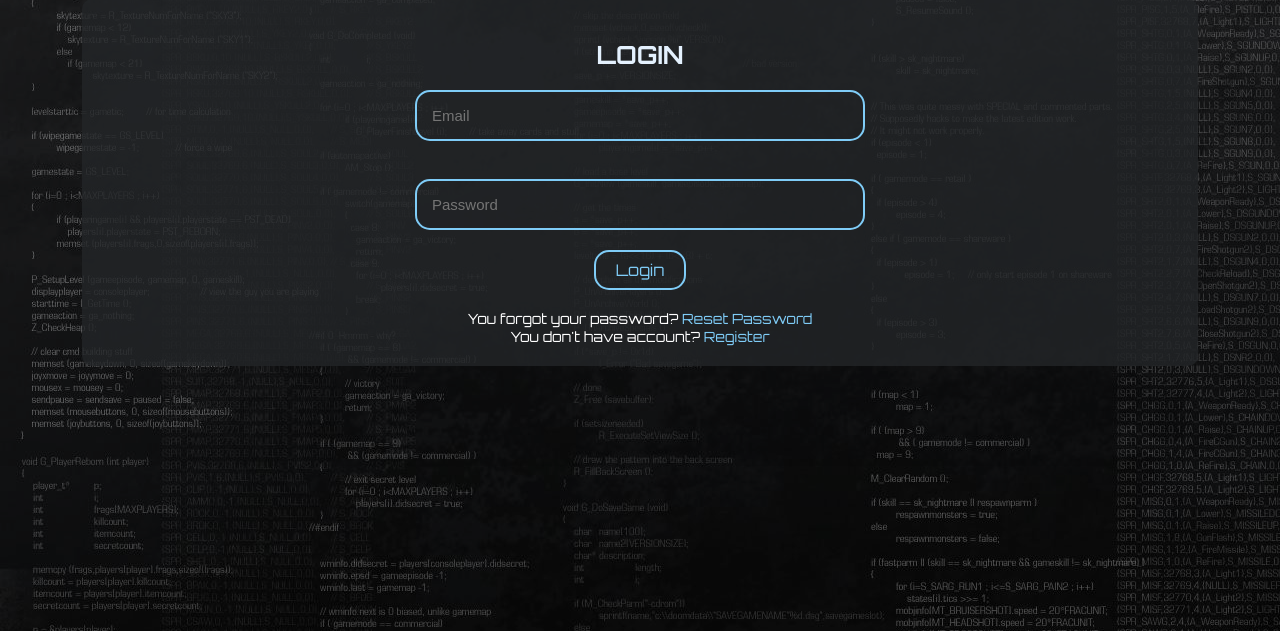
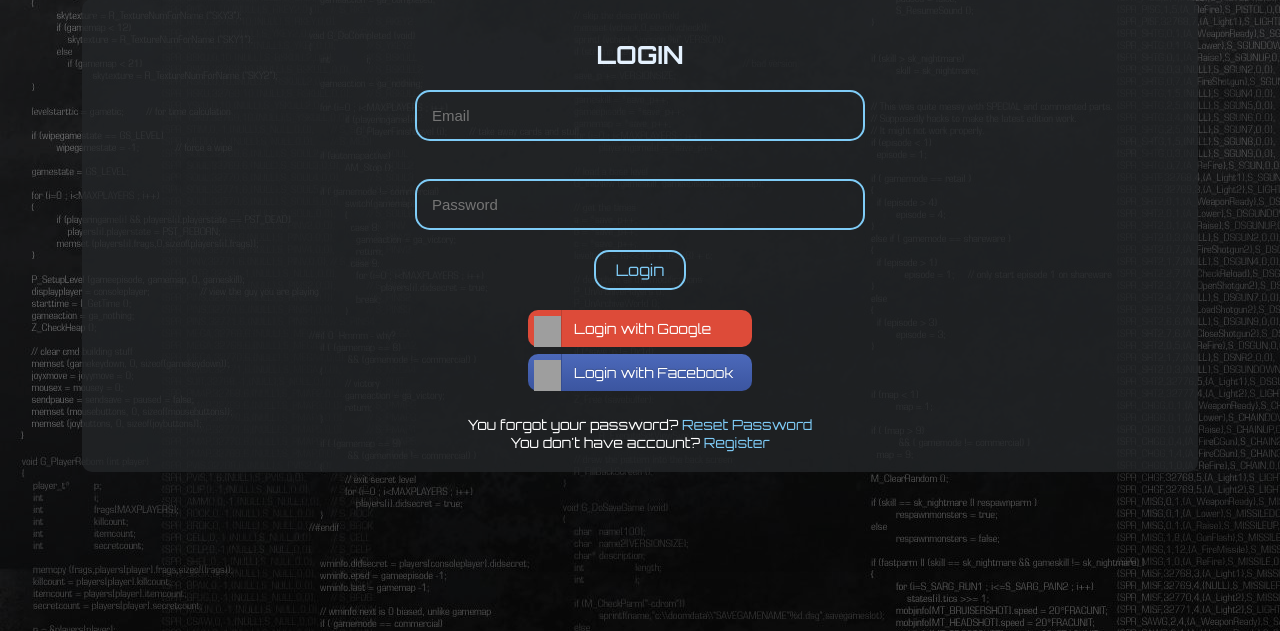
Before and after one commit to ikojic000/SoftyTechCMS, a Flask app: page /login in a window 1280 px wide. Shown: the part 101-732 px from the top of the page. Run offline with Flask 2, Linux system fonts and the light colour scheme; parts of the project's set-up code (start-up, migrations or seed data) failed here and were passed over; some libraries are stand-ins or nearby versions; grey boxes are pictures that could not be loaded.

Commit message:
OAuth2 - login with google / facebook

```diff
--- a/SoftyTechCMS/__init__.py
+++ b/SoftyTechCMS/__init__.py
@@ -6,6 +6,7 @@ from flask_sqlalchemy import SQLAlchemy
 from flask_login import LoginManager
 from flask_mail import Mail
 import flaskfilemanager
+from flask_oauthlib.client import OAuth
 
 
 # App Configuration
@@ -13,6 +14,7 @@ app = Flask(__name__)  # Create a Flask application instance
 db = SQLAlchemy(app)  # Initialize a SQLAlchemy database instance
 mail = Mail()  # Create a Mail instance for sending emails
 mail.init_app(app)  # Initialize the Mail instance with the Flask app
+oauth = OAuth(app)  # Initialize the OAuth instance with the Flask app
 
 
 # Import configuration settings from Config class
--- a/SoftyTechCMS/auth/routes.py
+++ b/SoftyTechCMS/auth/routes.py
@@ -1,12 +1,15 @@
-from flask import Blueprint, redirect, url_for, flash, render_template, request
+from flask import Blueprint, redirect, url_for, flash, render_template, request, session
 from flask_login import current_user, login_user, logout_user
 from passlib.hash import bcrypt
+from SoftyTechCMS.auth.oauth_utils import facebook, google
 from SoftyTechCMS.auth.forms import LoginForm, RegisterForm
 from SoftyTechCMS.logs.request_logging import after_request, before_request
 from SoftyTechCMS.users.database_manager import (
+    create_or_get_user,
     get_user_by_username_email,
     register_user,
 )
+
 
 # Create a Blueprint for authentication
 auth = Blueprint("auth", __name__)
@@ -80,6 +83,118 @@ def login():
     return render_template("/form-templates/login.html", title="Login", form=form)
 
 
+@auth.route("/login/google")
+def google_login():
+    """
+    Initiate the Google OAuth2 login process.
+
+    Returns:
+        redirect: Redirects to the Google OAuth2 authorization page.
+    """
+    return google.authorize(callback=url_for("auth.google_authorized", _external=True))
+
+
+@auth.route("/login/google/authorized")
+def google_authorized():
+    """
+    Handle the Google OAuth2 authorization callback.
+
+    Returns:
+        redirect: Redirects the user to the home page after successful login.
+    """
+    # Retrieve the response from the Google OAuth2 authorization request
+    response = google.authorized_response()
+    if response is None or response.get("access_token") is None:
+        # If the response is missing or does not contain an access token, show an error message
+        flash(
+            "Access denied: reason={} error={}".format(
+                request.args["error_reason"], request.args["error_description"]
+            ),
+            "danger",
+        )
+        return redirect(url_for("main.home"))
+
+    # Add the access token to the session
+    session["google_token"] = (response["access_token"], "")
+
+    # Fetch user information from Google using the access token
+    user_info = google.get("userinfo")
+    if "email" in user_info.data:
+        email = user_info.data["email"]
+        username = user_info.data["email"].split("@")[
+            0
+        ]  # Extract the username from the email
+        name = user_info.data.get("name")  # Get the user's name if available, or None
+
+        # Create or retrieve the user from database
+        user = create_or_get_user(email, username, name)  # Pass the user data
+        login_user(user)  # Log in the user
+        flash("Logged in via Google!", "success")
+        return redirect(url_for("main.home"))
+    else:
+        flash(
+            "Unable to retrieve user data from Google.", "danger"
+        )  # Show an error message
+        return redirect(url_for("main.home"))
+
+
+@auth.route("/login/facebook")
+def facebook_login():
+    """
+    Initiate the Facebook OAuth2 login process.
+
+    Returns:
+        redirect: Redirects to the Facebook OAuth2 authorization page.
+    """
+    return facebook.authorize(
+        callback=url_for("auth.facebook_authorized", _external=True)
+    )
+
+
+@auth.route("/login/facebook/authorized")
+def facebook_authorized():
+    """
+    Handle the Facebook OAuth2 authorization callback.
+
+    Returns:
+        redirect: Redirects the user to the home page after successful login.
+    """
+    # Retrieve the response from the Facebook OAuth2 authorization request
+    response = facebook.authorized_response()
+    if response is None or response.get("access_token") is None:
+        # If the response is missing or does not contain an access token, show an error message
+        flash(
+            "Access denied: reason={} error={}".format(
+                request.args["error_reason"], request.args["error_description"]
+            ),
+            "danger",
+        )
+        return redirect(url_for("main.home"))
+
+    # Add the access token to the session
+    session["facebook_token"] = (response["access_token"], "")
+
+    # Fetch user information from Facebook using the access token
+    user_info = facebook.get("/me?fields=id,email,name")
+    if "email" in user_info.data:
+        email = user_info.data["email"]
+        username = user_info.data["email"].split("@")[
+            0
+        ]  # Extract the username from the email
+        name = user_info.data.get("name")  # Get the user's name
+
+        # Create or retrieve the user from database
+        user = create_or_get_user(email, username, name)  # Pass the user data
+        login_user(user)  # Log in the user
+        flash("Logged in via Facebook!", "success")
+        return redirect(url_for("main.home"))
+    else:
+        flash(
+            "Unable to retrieve user data from Facebook.", "danger"
+        )  # Show an error message
+        return redirect(url_for("main.home"))
+
+
 # Logging out User - Admin and User side Route
 @auth.route("/logout")
 def logout():
--- a/SoftyTechCMS/static/css/form.css
+++ b/SoftyTechCMS/static/css/form.css
@@ -119,6 +119,69 @@
 
 textarea.form-control {
   height: auto;
+}
+
+/* Social Login Buttons */
+.socialLoginBtn {
+  box-sizing: border-box;
+  position: relative;
+  display: block;
+  max-width: 16em;
+  margin: 0.5em auto;
+  padding: 10px 15px 10px 46px;
+  border: none;
+  text-align: left;
+  border-radius: 10px;
+  font-size: 14px;
+  color: #fff;
+  text-decoration: none;
+  font-family: "Orbitron", sans-serif;
+}
+.socialLoginBtn:before {
+  content: "";
+  box-sizing: border-box;
+  position: absolute;
+  top: 0;
+  left: 0;
+  width: 34px;
+  height: 100%;
+}
+.socialLoginBtn:focus {
+  outline: none;
+}
+.socialLoginBtn:active {
+  box-shadow: inset 0 0 0 32px rgba(0, 0, 0, 0.1);
+}
+
+/* Facebook */
+.socialLoginBtn-facebook {
+  background-color: #4c69ba;
+  background-image: linear-gradient(#4c69ba, #3b55a0);
+  text-shadow: 0 -1px 0 #354c8c;
+}
+.socialLoginBtn-facebook:before {
+  border-right: #364e92 1px solid;
+  background: url("https://s3-us-west-2.amazonaws.com/s.cdpn.io/14082/icon_facebook.png")
+    6px 6px no-repeat;
+}
+.socialLoginBtn-facebook:hover,
+.socialLoginBtn-facebook:focus {
+  background-color: #5b7bd5;
+  background-image: linear-gradient(#5b7bd5, #4864b1);
+}
+
+/* Google */
+.socialLoginBtn-google {
+  background: #dd4b39;
+}
+.socialLoginBtn-google:before {
+  border-right: #bb3f30 1px solid;
+  background: url("https://s3-us-west-2.amazonaws.com/s.cdpn.io/14082/icon_google.png")
+    6px 6px no-repeat;
+}
+.socialLoginBtn-google:hover,
+.socialLoginBtn-google:focus {
+  background: #e74b37;
 }
 
 /* Comment Form */
--- a/SoftyTechCMS/templates/form-templates/login.html
+++ b/SoftyTechCMS/templates/form-templates/login.html
@@ -30,6 +30,14 @@
     {% endif %}
 
     {{ form.submit(class="form-submit-button") }}
+
+    <a href="{{ url_for('auth.google_login') }}" class="socialLoginBtn socialLoginBtn-google">Login with Google</a>
+
+    <a href="{{ url_for('auth.facebook_login') }}" class="socialLoginBtn socialLoginBtn-facebook">Login with
+        Facebook</a>
+
+    <br>
+
     <small class="form-link-text">You forgot your password? <a href="{{ url_for('user.forgot_password') }}"
             class="form-link-button">Reset Password</a></small>
     <br>
--- a/SoftyTechCMS/templates/post.html
+++ b/SoftyTechCMS/templates/post.html
@@ -41,7 +41,7 @@
         </form>
     </div>
     {% else %}
-    <p class="message">Please login to leave a comment. :)</p>
+    <p class="message">Please login to leave a comment. &#128513</p>
     {% endif %}
     <div class="commentList">
         {% for comment in comments %}
```
Also changed, not shown: SoftyTechCMS/auth/oauth_utils.py (added, +54 -0 lines), SoftyTechCMS/users/database_manager.py (+39 -0 lines).
